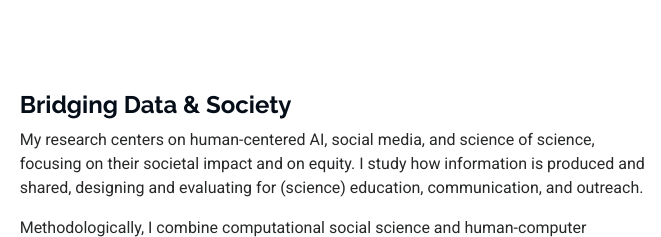
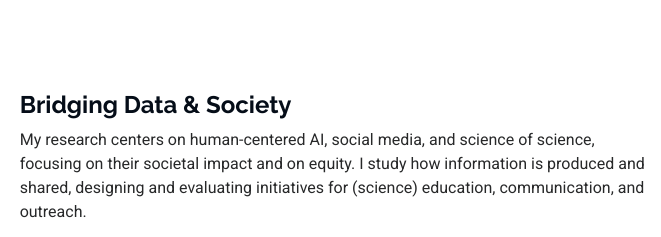
Before and after one commit to daniel-verdi/daniel-verdi.github.io, a plain HTML site: page index.html in a window 1280 px wide. Shown: the part 857-1094 px from the top of the page, 619-1280 px from the left. Drawn offline with Linux system fonts and the light colour scheme.

Commit message:
another chage in about me

```diff
--- a/index.html
+++ b/index.html
@@ -125,7 +125,7 @@
             <h2>Bridging Data &amp; Society</h2>
             <p>
               My research centers on human-centered AI, social media, and science of science, focusing on their societal impact and on equity.
-              I study how information is produced and shared, designing and evaluating for (science) education, communication, and outreach.
+              I study how information is produced and shared, designing and evaluating initiatives for (science) education, communication, and outreach.
             </p>
             <p>
               Methodologically, I combine computational social science and human-computer interaction, using methods like natural language processing, social network analysis, and human-centered design.
```
